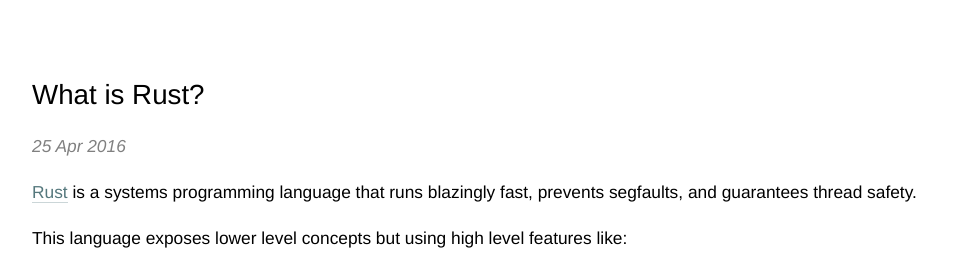
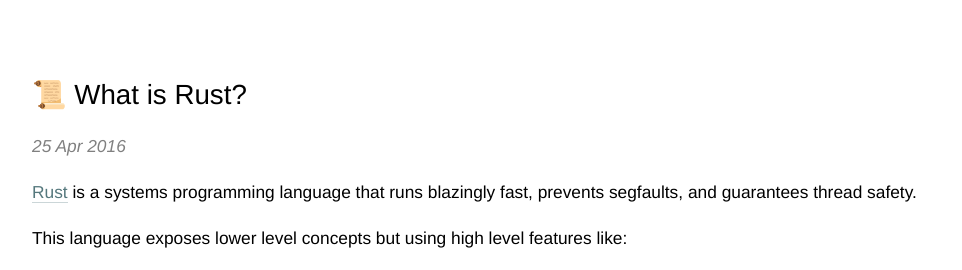
Before and after one commit to adelarsq/daily-rust.github.io, a Jekyll site: the page built from _posts/2016-04-25-what_is_rust.md, in a window 1280 px wide. Shown: the top 270 px of the page, without its empty margins (158-1120 px from the left). Built offline with Jekyll 4.4.1, drawn with Linux system fonts in a browser that asks for light colours.

```diff
--- a/_posts/2016-04-25-what_is_rust.md
+++ b/_posts/2016-04-25-what_is_rust.md
@@ -1,6 +1,6 @@
 ---
 layout: post
-title: "What is Rust?"
+title: "📜 What is Rust?"
 index_title: "What is Rust?"
 tags: [rustposts, rust]
 ---
```
